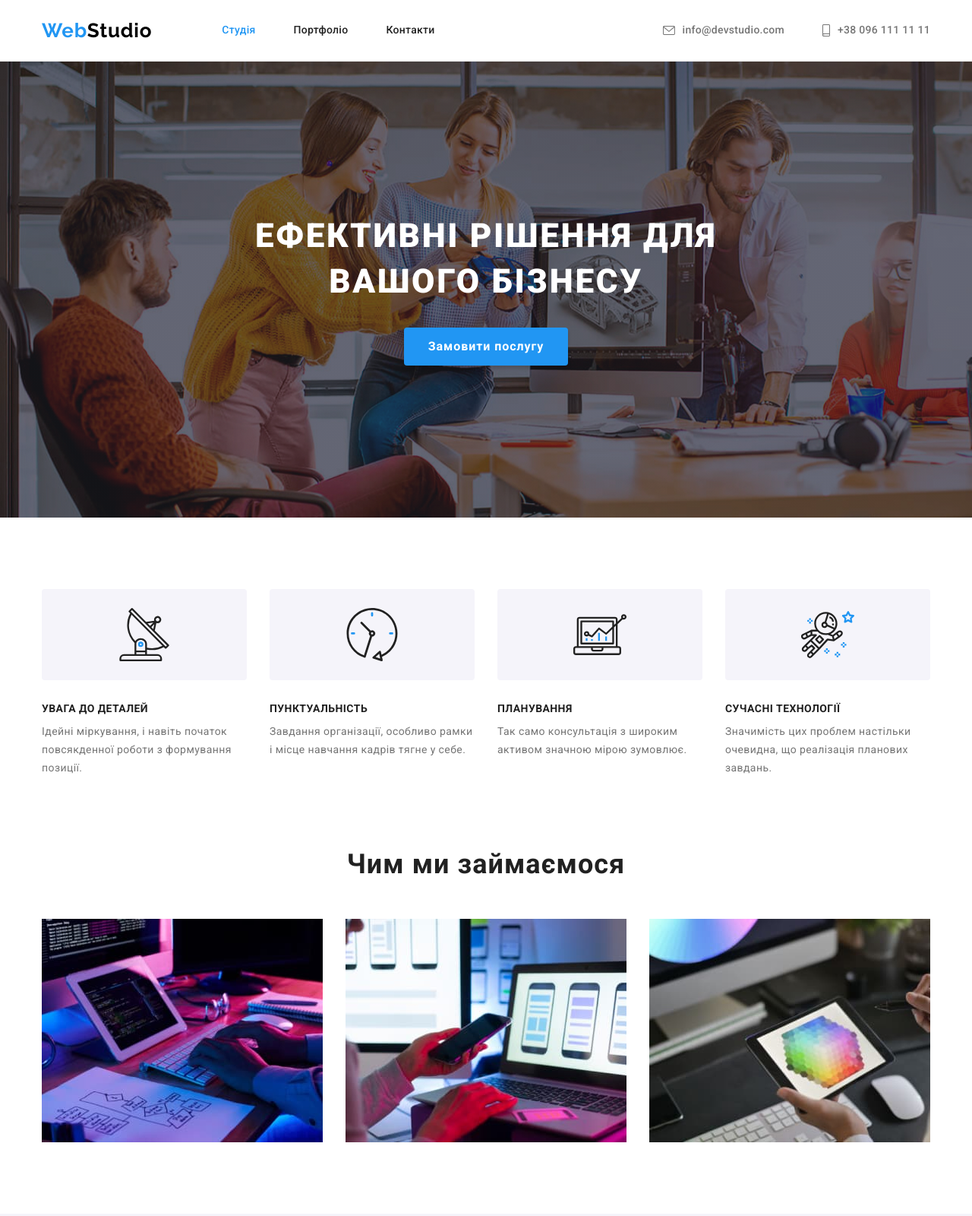
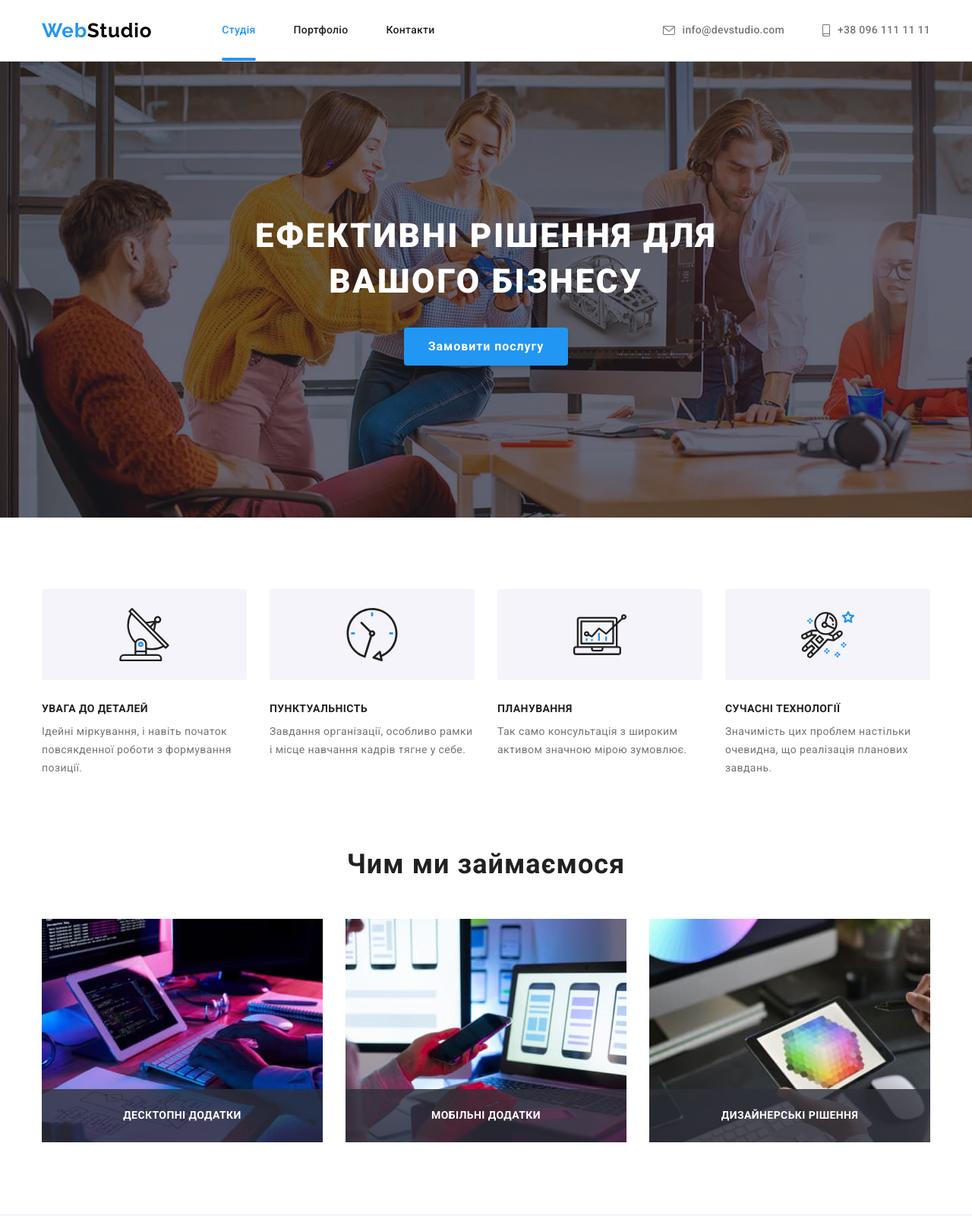
Before and after one commit to Bilyk88/goit-markup-hw-05, a plain HTML site: page index.html in a window 1280 px wide. Shown: the top 1600 px of the page at 76% size. Drawn offline with nearby package versions, Linux system fonts and the light colour scheme.

Commit message:
Додає декоративні елементи

```diff
--- a/css/styles.css
+++ b/css/styles.css
@@ -99,7 +99,20 @@ img {
 }
 
 .current-page {
+    position: relative;
     color: var(--accent-color);
+}
+
+.current-page::after {
+    position: absolute;
+    left: 0;
+    bottom: 0;
+    content: '';
+    display: block;
+    width: 100%;
+    height: 4px;
+    background-color: var(--accent-color);
+    border-radius: 2px;
 }
 
 .contacts-list {
@@ -240,6 +253,30 @@ img {
 .about-list-item:not(:last-child){
     margin-right: 30px;
 }
+
+.about-list-item {
+    position: relative;
+}
+
+.about-list-text-wrapper {
+    position: absolute;
+    left: 0;
+    bottom: 0;
+    width: 100%;
+    padding: 27px 0;
+    background: rgba(47, 48, 58, 0.8);
+}
+
+.about-list-item-text {
+    font-weight: 700;
+    font-size: 14px;
+    line-height: 1.14;
+    text-align: center;
+    letter-spacing: 0.03em;
+    text-transform: uppercase;
+    color: #FFFFFF;
+}
+
 
 .team {
     background-color: #F5F4FA;;
@@ -521,3 +558,25 @@ img {
     letter-spacing: 0.03em;
     color: var(--secondary-text-color);
 }
+
+.portfolio-list-thumb{
+    position: relative;
+}
+
+.portfolio-list-thumb::before {
+    position: absolute;
+    top: 0;
+    left: 0;
+    overflow: hidden;
+    content: '';
+    display: block;
+    width: 100%;
+    height: 100%;
+    background-color: rgba(33, 150, 243, 0.9);
+    transform: translateY(100%);
+    transition: transform 250ms cubic-bezier(0.4, 0, 0.2, 1);
+}
+
+.portfolio-list-item-link:hover .portfolio-list-thumb::before {
+    transform: translateY(0);
+}
--- a/index.html
+++ b/index.html
@@ -94,9 +94,21 @@
             <div class="container">
                 <h2 class="subtitle">Чим ми займаємося</h2>
                 <ul class="about-list list">
-                    <li class="about-list-item"><img src="./images/about-img-1.jpg" alt="Людина друкує на клавіатурі" width="370" height="294"></li>
-                    <li class="about-list-item"><img src="./images/about-img-2.jpg" alt="Людина працює за ноутбуком" width="370" height="294"></li>
-                    <li class="about-list-item"><img src="./images/about-img-3.jpg" alt="Людина працює на планшеті" width="370" height="294"></li>
+                    <li class="about-list-item"><img src="./images/about-img-1.jpg" alt="Людина друкує на клавіатурі" width="370" height="294">
+                        <div class="about-list-text-wrapper">
+                            <p class="about-list-item-text">Десктопні додатки</p>
+                        </div>
+                    </li>
+                    <li class="about-list-item"><img src="./images/about-img-2.jpg" alt="Людина працює за ноутбуком" width="370" height="294">
+                        <div class="about-list-text-wrapper">
+                            <p class="about-list-item-text">Мобільні додатки</p>
+                        </div>
+                    </li>
+                    <li class="about-list-item"><img src="./images/about-img-3.jpg" alt="Людина працює на планшеті" width="370" height="294">
+                        <div class="about-list-text-wrapper">
+                            <p class="about-list-item-text">Дизайнерські рішення</p>
+                        </div>
+                    </li>
                 </ul>
             </div>
         </section>
```
Also changed, not shown: portfolio.html (+3 -1 lines), js/modal.js (added).
